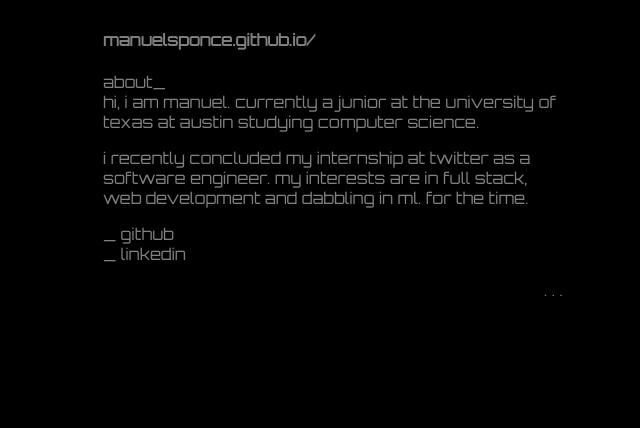
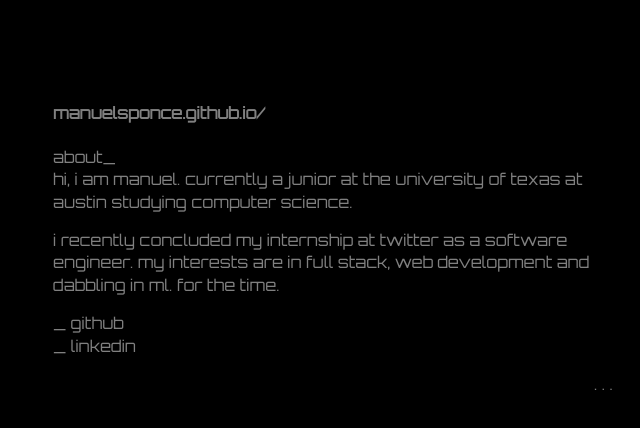
Before and after one commit to ManuelsPonce/ManuelsPonce.github.io, a plain HTML site: page index.html in a window 1280 px wide. Shown: the whole page, without its empty margins (307-947 px from the left). Drawn offline with Linux system fonts and the light colour scheme.

Commit message:
maybe it works?

```diff
--- a/index.html
+++ b/index.html
@@ -5,7 +5,7 @@
     <title>manuel ponce</title>
 	<link href="styles.css" rel="stylesheet" type="text/css">
 	<link href="https://fonts.googleapis.com/css?family=Orbitron&display=swap" rel="stylesheet">
-	<meta name="viewport" content="width=device-width, initial-scale=1.0">
+	<meta name="viewport" content="width=device-width">
   </head>
   <body class="text">
 		<div>
--- a/styles.css
+++ b/styles.css
@@ -6,9 +6,12 @@
 	margin-left: auto;
 	margin-right: auto;
 	min-height: 100%;
-    width: 460px;
+    width: 560px;
     word-wrap: break-word;
 	padding-top: 1px;
+	line-height: 1.4;
+	margin-top: 10vh;
+	max-width: 88%;
 }
 a{
 	color: inherit;
```
Also changed, not shown: thoughts.html (+2 -1 lines).
